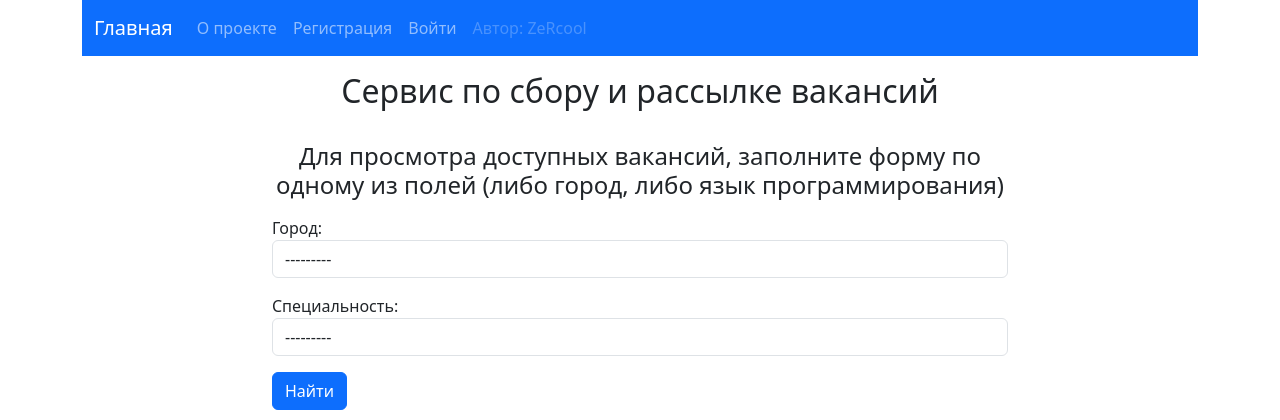
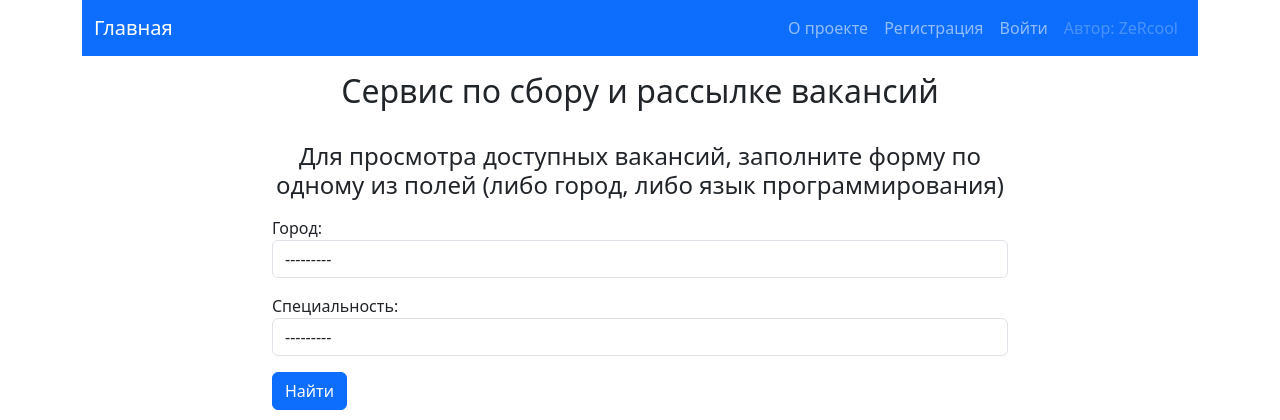
Before and after one commit to ZeRcooI/Scraping_service, a Django app: page / in a window 1280 px wide. Shown: the top 420 px of the page. Run offline with Django 5.2, Linux system fonts and the light colour scheme; data that the repository does not hold is empty.

Commit message:
исправлены небольшое недочеты, мелкие обновления

```diff
--- a/src/accounts/templates/accounts/register_done.html
+++ b/src/accounts/templates/accounts/register_done.html
@@ -5,7 +5,7 @@
 {% block content %}
     <div class="row">
         <div class="col-md-8 mx-auto">
-            <h4>Приветствуем нового пользователя {{ new_user.email }}</h4>
+            <h4 class="text-center mt-3 mb-3">Приветствуем нового пользователя {{ new_user.email }}</h4>
             <p class="text-center mt-3 mb-3">Вы зарегистрировались в системе. Теперь вы можете <a
                     href="{% url 'accounts:login' %}">войти.</a></p>
         </div>
--- a/src/scraping/models.py
+++ b/src/scraping/models.py
@@ -1,7 +1,7 @@
 from django.db import models
 import jsonfield
 
-from scraping.utils import from_cyrillic_to_eng
+from .utils import from_cyrillic_to_eng
 
 def default_urls():
     return {"rabota": "", "gorodrabot": "", "superjob": "", }
--- a/src/templates/base.html
+++ b/src/templates/base.html
@@ -17,16 +17,16 @@
                 <span class="navbar-toggler-icon"></span>
             </button>
             <div class="collapse navbar-collapse" id="navbarNav">
-                <ul class="navbar-nav">
+                <ul class="navbar-nav ms-auto">
                     <li class="nav-item">
                         <a class="nav-link" href="#">О проекте</a>
                     </li>
                     {% if user.is_authenticated %}
                         <li class="nav-item">
-                            <a class="nav-link" href="{% url 'accounts:logout' %}">Выйти</a>
+                            <a class="nav-link" href="{% url 'accounts:update' %}">Настройки</a>
                         </li>
                         <li class="nav-item">
-                            <a class="nav-link" href="{% url 'accounts:update' %}">Настройки</a>
+                            <a class="nav-link" href="{% url 'accounts:logout' %}">Выйти</a>
                         </li>
                     {% else %}
                         <li class="nav-item">
```
Also changed, not shown: src/scraping/migrations/0004_alter_vacancy_options.py (added).
